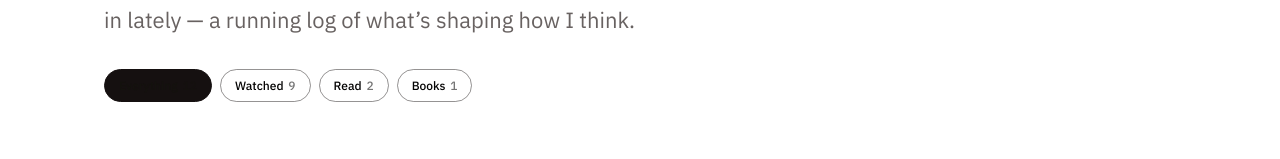
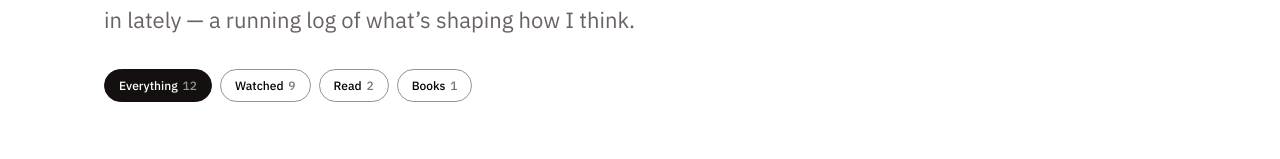
Before and after one commit to AlexHumpert/Website, a React (Vite) app in the folder my-website/: page /library in a window 1280 px wide. Shown: the part 321-480 px from the top of the page. Built offline with nearby package versions, Linux system fonts and the light colour scheme.

Commit message:
Fix unreadable active filter pill on Library page
Co-Authored-By: Claude Opus 5.5 <noreply@anthropic.com>

```diff
--- a/my-website/src/themes/iskandar.css
+++ b/my-website/src/themes/iskandar.css
@@ -122,6 +122,10 @@ main > .section:nth-of-type(5) .orb {
 .case-pill.active {
   color: var(--night);
 }
+/* Library pills use --ink as their accent, so the label flips to the page colour */
+.library-filters .case-pill.active {
+  color: var(--bg);
+}
 
 /* ══ Dark mode — the night palette ════════════════════════════════════════ */
 
```
